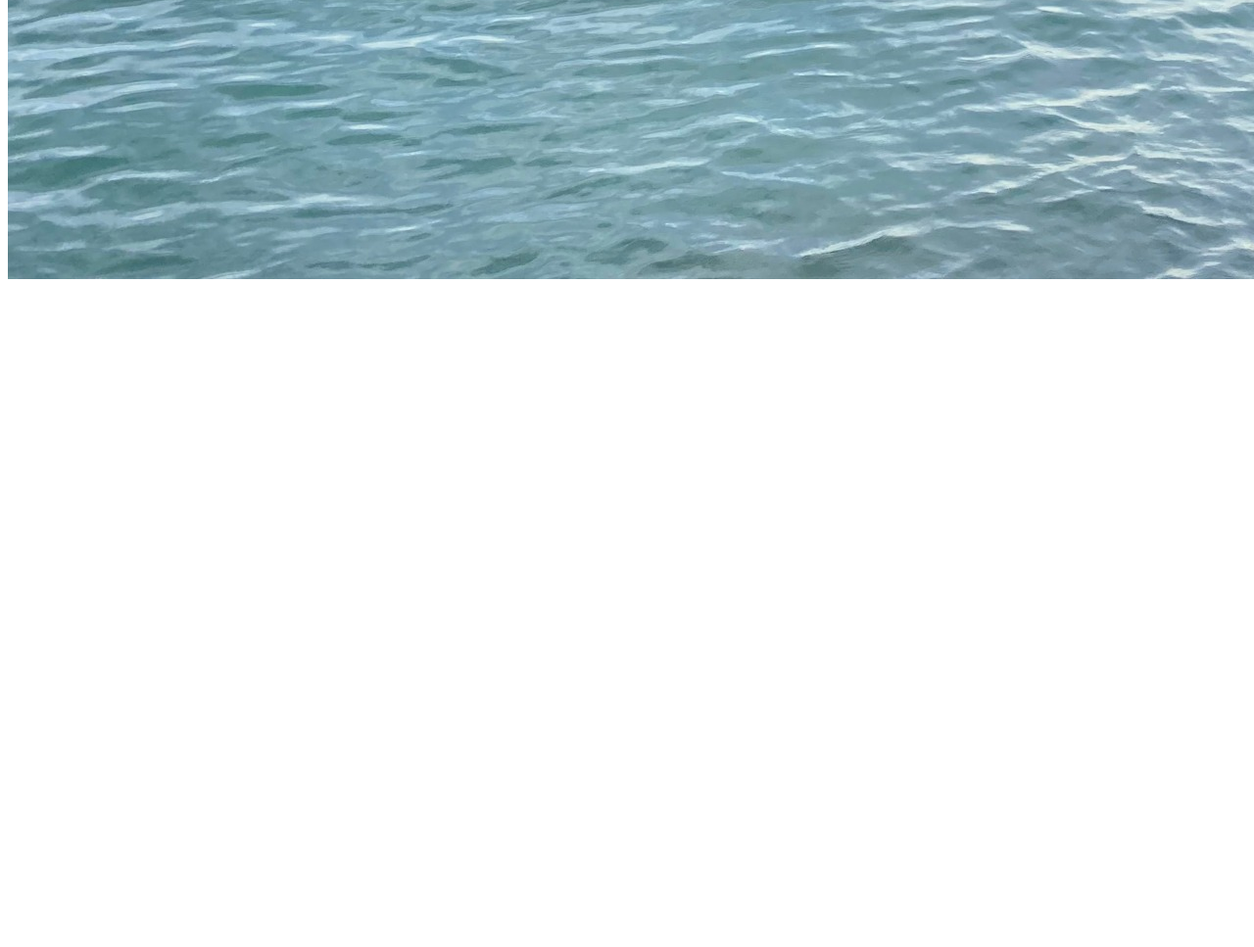
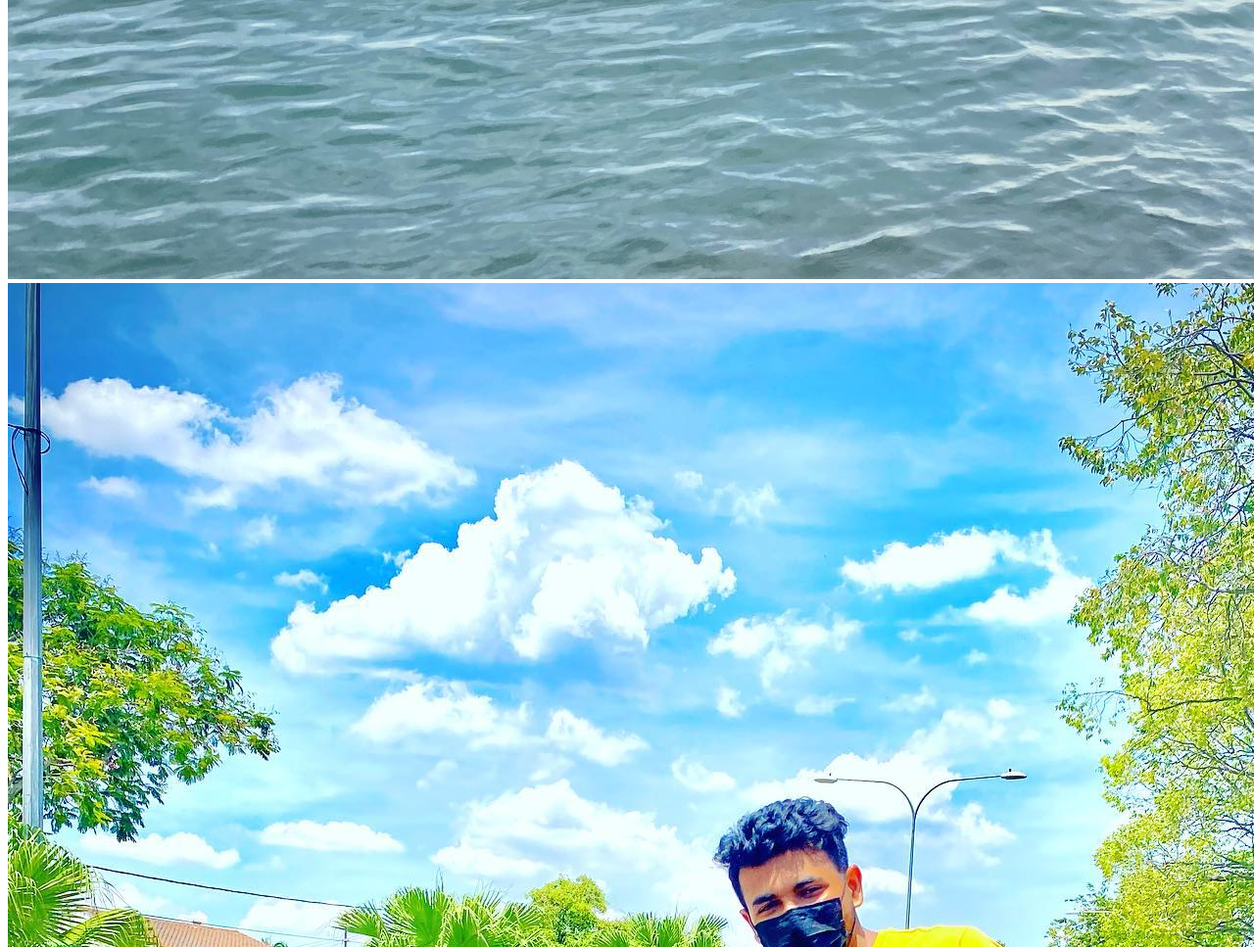
Before and after one commit to ataurrahman22/my-second-repo, a plain HTML site: page index.html in a window 1280 px wide. Shown: the part 1453-2420 px from the top of the page at 98% size. Before the commit the page ends 1750 px from the top, so only its background shows below. Drawn offline with Linux system fonts and the light colour scheme.

Commit message:
ataurcar corrected

```diff
--- a/index.html
+++ b/index.html
@@ -13,5 +13,6 @@
     <h3>Allah Ho Akbar</h3>
     <p>sobai sobaike valobasa ochit</p>
     <img src="ataur.jpg" alt="">
+    <img src="ataurcar.jpg" alt="">
 </body>
 </html>
```
Also changed, not shown: ataurcar.jpg (added).
